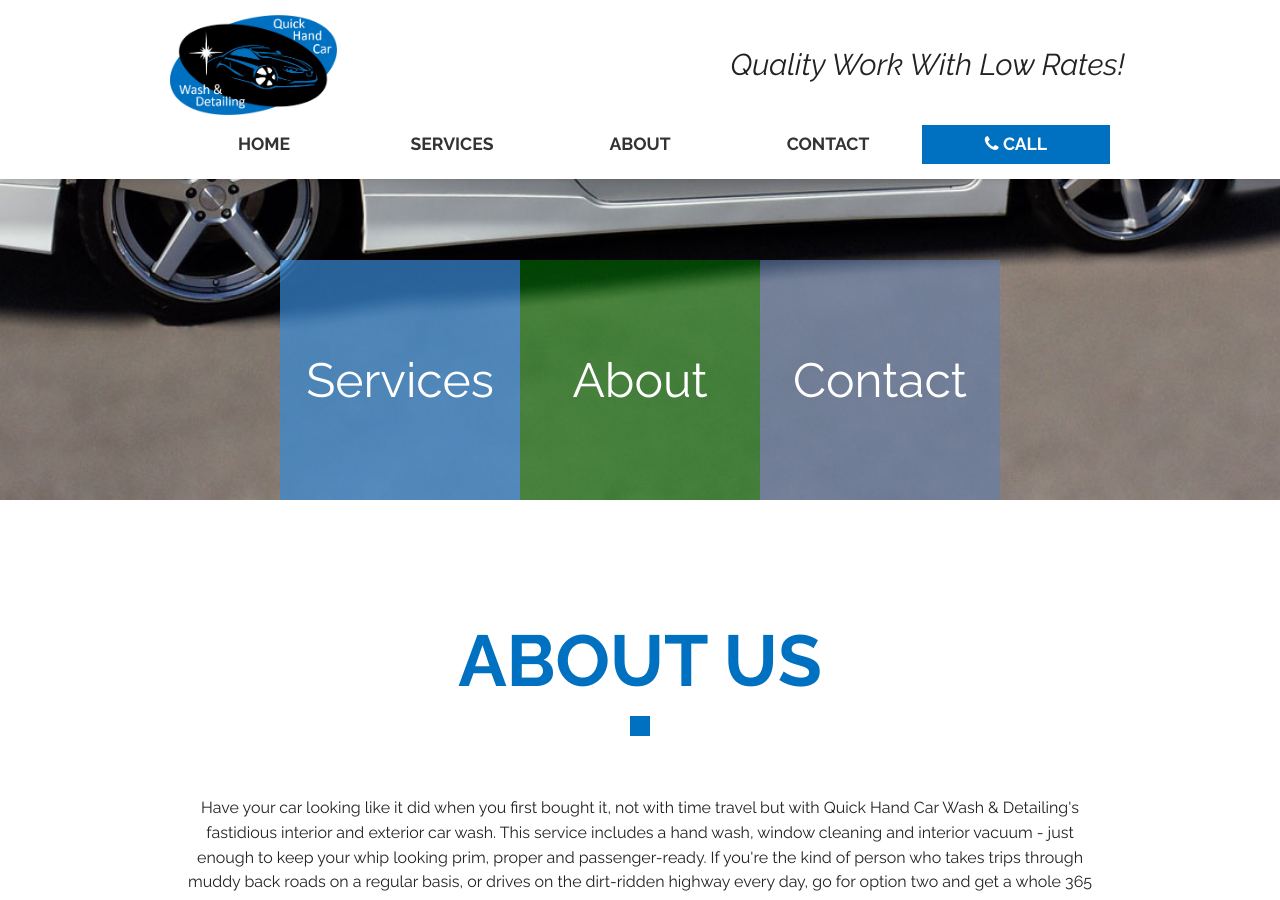
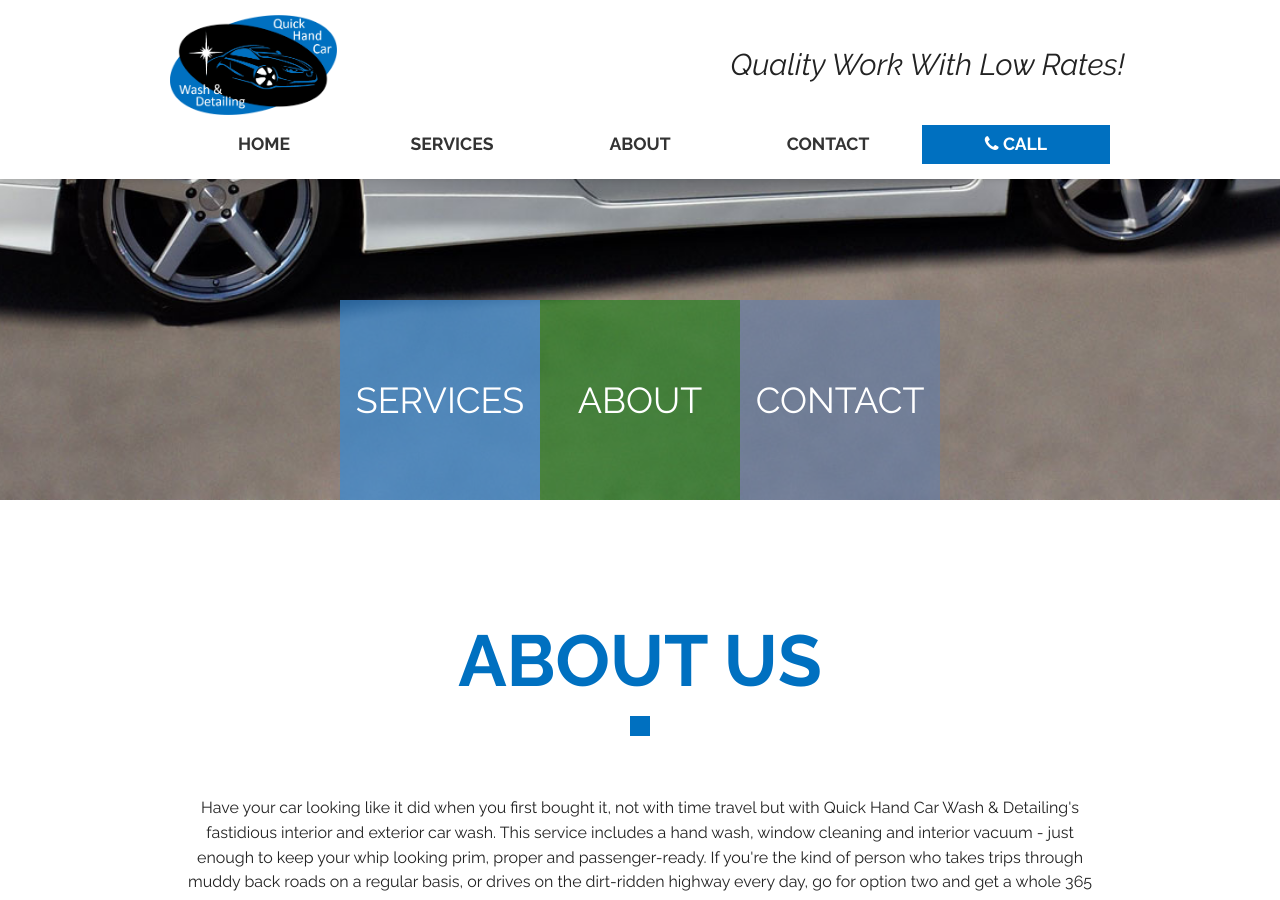
Before and after one commit to qhcw/website, a Jekyll site: the page built from index.markdown, in a window 1280 px wide and 900 px high, scrolled down 400 px. Built offline with Jekyll 4.4.1, drawn with Linux system fonts in a browser that asks for light colours; nearby versions of some CDN libraries.

Commit message:
add square links to mobile

```diff
--- a/_includes/footer.html
+++ b/_includes/footer.html
@@ -5,7 +5,7 @@
             <div class="sm-12 md-6">
                 <h3 itemprop="name">Quick Hand Car Wash & Detailing</h3>
                 <p><a href="https://goo.gl/maps/J29XYSRK5KB2" itemprop="address" itemscope itemtype="http://schema.org/PostalAddress">
-                <span itemprop="streetAddress">2553 Barton St E</span><span itemprop="addressLocality">Hamilton</span>, ON <span itemprop="postalCode">L8E 2X2</span></a></p><br>
+                <span itemprop="streetAddress">2553 Barton St E </span><span itemprop="addressLocality">Hamilton</span>, ON <span itemprop="postalCode">L8E 2X2</span></a></p><br>
                 <p><a href="tel:289-339-0360"><i class="fa fa-phone"></i> <span itemprop="telephone">(289) 339-0360</span></a></p>
                 <p><a href="tel:289-775-0675"><i class="fa fa-phone"></i> <span itemprop="telephone">(289) 775-0675</span></a></p>
                 <p><a href="mailto:info@quickcarwash.ca"><i class="fa fa-envelope"></i> <span itemprop="email">Email Us</span></a></p>
@@ -36,7 +36,7 @@
 				<div class="copyright">
 				    &copy; Quick Hand Car Wash & Detailing &bull; All rights reserved
 				</div>
-                <div><a href="https://affansajid.com" target="_blank">Designed by Affan Sajid</a></div>
+                <div><a href="http://affansajid.com" target="_blank">Designed by Affan Sajid</a></div>
 			</div>
 		</div>
 	</div>
--- a/css/main.scss
+++ b/css/main.scss
@@ -516,25 +516,40 @@ section .container {
     bottom: 0;
     left: 0;
     right: 0;
-    width: 720px;
+    width: 600px;
     margin: 0 auto;
 }
 
 .square-links a {
-    width: 240px;
-    height: 240px;
+    width: 200px;
+    height: 200px;
     background: #fff;
     display: block;
     float: left;
-    font-size: 48px;
+    font-size: 36px;
     color: #fff;
-    line-height: 240px;
+    line-height: 200px;
     text-align: center;
     transition: opacity .3s ease;
+    text-transform: uppercase;
 }
 
 .square-links a:hover {
     opacity: 0.7;
+}
+
+@media (max-width: 767px) {
+    .square-links {
+        width: 192px;
+    }
+
+    .square-links a {
+        width: 64px;
+        height: 64px;
+        font-size: 12px;
+        line-height: 64px;
+        font-weight: 700;
+    }
 }
 
 a.blue {
@@ -557,10 +572,6 @@ a.blue-grey {
     .order {
         display: none !important;
     }
-
-    .square-links {
-        display: none;
-    }
 }
 
 #map {
```
